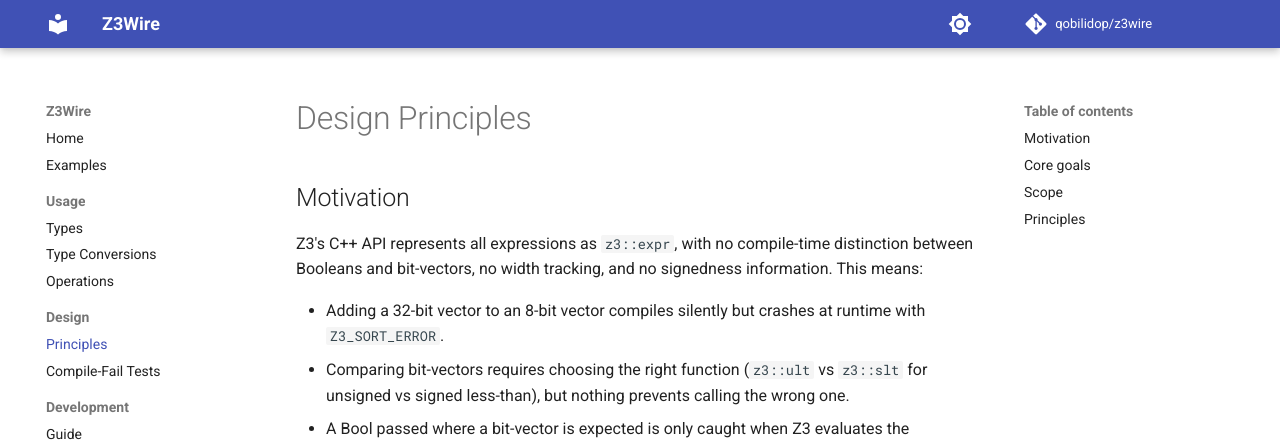
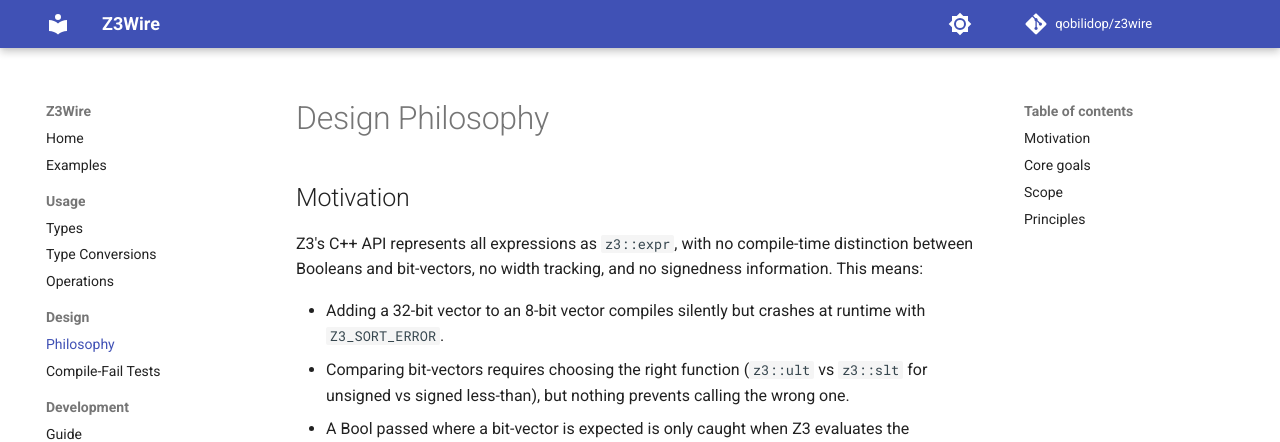
Before and after one commit to qobilidop/z3wire, an MkDocs documentation site: the page built from docs/design/philosophy.md, in a window 1280 px wide and 900 px high. Shown: the top 442 px of the window. Built offline with MkDocs 1.6.1 and Material for MkDocs 9.7.7, drawn with Linux system fonts in a browser that asks for light colours; comment, search, counter and statistics services are not loaded.

Commit message:
Rename design/principles.md to design/philosophy.md
"Philosophy" better captures both the motivation and the guiding
principles behind the project.

Co-Authored-By: Claude Opus 4.6 (1M context) <noreply@anthropic.com>

```diff
--- a/docs/design/principles.md
+++ b/docs/design/philosophy.md
@@ -1,4 +1,4 @@
-# Design Principles
+# Design Philosophy
 
 ## Motivation
 
--- a/mkdocs.yml
+++ b/mkdocs.yml
@@ -48,7 +48,7 @@ nav:
       - Type Conversions: usage/type-conversions.md
       - Operations: usage/operations.md
   - Design:
-      - Principles: design/principles.md
+      - Philosophy: design/philosophy.md
       - Compile-Fail Tests: design/compile-fail-tests.md
   - Development:
       - Guide: dev/guide.md
```
